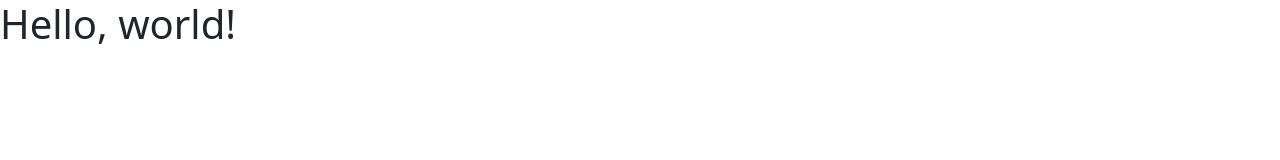
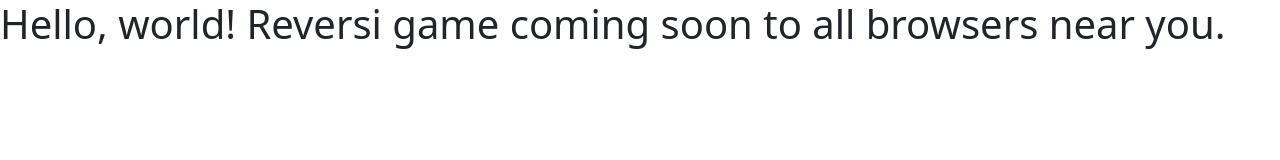
Before and after one commit to sukyk2/reversi-suky, a website: page public/index.html in a window 1280 px wide. Drawn offline with nearby package versions, Linux system fonts and the light colour scheme.

Commit message:
Updating to see if deploying works

```diff
--- a/public/index.html
+++ b/public/index.html
@@ -8,10 +8,10 @@
     <!-- Bootstrap CSS -->
     <link href="https://cdn.jsdelivr.net/npm/bootstrap@5.0.0/dist/css/bootstrap.min.css" rel="stylesheet" integrity="sha384-wEmeIV1mKuiNpC+IOBjI7aAzPcEZeedi5yW5f2yOq55WWLwNGmvvx4Um1vskeMj0" crossorigin="anonymous">
 
-    <title>Hello, world! Reversi Coming Soon.</title>
+    <title>Suky's Reversi Game</title>
   </head>
   <body>
-    <h1>Hello, world!</h1>
+    <h1>Hello, world! Reversi game coming soon to all browsers near you.</h1>
 
     <!-- Optional JavaScript; choose one of the two! -->
 
```
